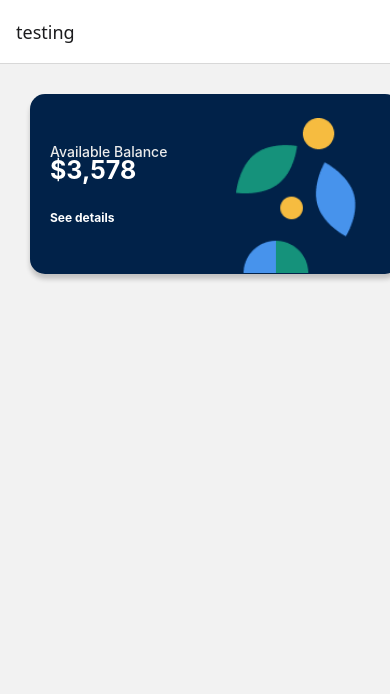
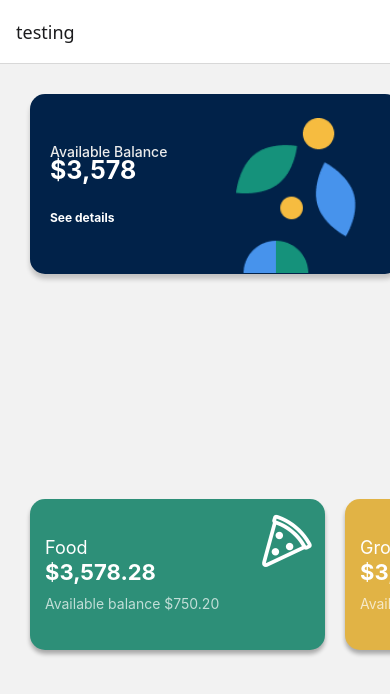
Before and after one commit to tariqahmaad/BudgetWise, a React Native app: screen /testing in a window 390 px wide. Shown: the top 694 px of the page. Built offline with nearby package versions, Linux system fonts and the light colour scheme.

Commit message:
reusable cards has been made

```diff
--- /dev/null
+++ b/Components/CategoryCards/SubCard.js
@@ -0,0 +1,55 @@
+import React from "react";
+import { View, Text, StyleSheet } from "react-native";
+import Ionicons from "react-native-vector-icons/Ionicons";
+
+const SubCard = ({ Category, amount, description, backgroundColor, iconName,rotation = '0deg'  }) => {
+  return (
+    <View style={[styles.card, { backgroundColor }]}>
+      <Ionicons name={iconName} size={60} color="white" style={[styles.icon, { transform: [{ rotate: rotation }] }]} />
+      <Text style={styles.Category}>{Category}</Text>
+      <Text style={styles.amount}>{amount}</Text>
+      {description && <Text style={styles.description}>{description}</Text>}
+    </View>
+  );
+};
+
+const styles = StyleSheet.create({
+  card: {
+    width: 295,
+    height: 151,
+    borderRadius: 15,
+    padding: 15,
+    alignItems: "flex-start",
+    justifyContent: "center",
+    marginHorizontal: 10,
+    elevation: 5,
+    shadowColor: "#000",
+    shadowOffset: { width: 0, height: 4 },
+    shadowOpacity: 0.3,
+    shadowRadius: 4,
+  },
+  icon: {
+    position: 'absolute',
+    top: 15,
+    right: 15,
+
+  },
+  Category: {
+    fontSize: 18,
+    fontWeight: "400",
+    color: "#fff",
+    marginBottom: 1,
+  },
+  amount: {
+    fontSize: 22,
+    fontWeight: "bold",
+    color: "#fff",
+  },
+  description: {
+    fontSize: 14,
+    color: "rgba(255, 255, 255, 0.7)",
+    marginTop: 10,
+  },
+});
+
+export default SubCard;
--- a/Screens/testingSCreen.js
+++ b/Screens/testingSCreen.js
@@ -1,41 +1,102 @@
-import React from 'react';
-import { View, ScrollView } from 'react-native';
+import React from "react";
+import { View, ScrollView, TouchableOpacity } from "react-native";
 import MainCard from "../Components/CategoryCards/MainCard";
+import SubCard from "../Components/CategoryCards/SubCard";
+import Ionicons from "react-native-vector-icons/Ionicons";
 
-const testingScreen = () => {
-  return(
+const testingScreen = ({ navigation }) => {
+  return (
+    <>
       <ScrollView
         horizontal
         showsHorizontalScrollIndicator={false}
-    style ={{flexDireaction: 'row', padding:20}}
+        style={{ flexDireaction: "row", padding: 20 }}
       >
         <MainCard
-     title='Available Balance'
-     amount='$3,578'
-     amountColor='white'
-     description='See details'
-     backgroundColor= "#012249"
-     Frame={require('../assets/card-animation1.png')}
+          title="Available Balance"
+          amount="$3,578"
+          amountColor="white"
+          description="See details"
+          backgroundColor="#012249"
+          Frame={require("../assets/card-animation1.png")}
         />
         <MainCard
-     title='Total Income'
-     amount='$3,578.00'
+          title="Total Income"
+          amount="$3,578.00"
           amountColor="lightgreen"
-     backgroundColor= "#2F2F42"
-     Frame={require('../assets/guy-animation.png')}
+          backgroundColor="#2F2F42"
+          Frame={require("../assets/guy-animation.png")}
           extraField={[
-      {label: 'Total Expenses', value: '$3,578.00',color:"#FF7C7C"},
+            { label: "Total Expenses", value: "$3,578.00", color: "#FF7C7C" },
           ]}
         />
         <MainCard
-     title='Total Saving'
-     amount='$0.00'
-     amountColor='white'
-     description='See details'
-     backgroundColor= "#AF7700"
-     Frame={require('../assets/money-animation.png')}
+          title="Total Saving"
+          amount="$0.00"
+          amountColor="white"
+          description="See details"
+          backgroundColor="#AF7700"
+          Frame={require("../assets/money-animation.png")}
+        />
+        <TouchableOpacity onPress={() => navigation.navigate("onboarding")}>
+          <MainCard
+            title="Current Debts"
+            amount="$17,769.88"
+            description="See details"
+            amountColor="white"
+            backgroundColor="#37474F"
+            Frame={require("../assets/debt-tracking-animation.png")}
+          />
+        </TouchableOpacity>
+      </ScrollView>
+
+      <ScrollView
+        horizontal
+        showsHorizontalScrollIndicator={false}
+        style={{ flexDireaction: "row", padding: 20 }}
+      >
+        <SubCard
+          Category="Food"
+          amount="$3,578.28"
+          description="Available balance $750.20"
+          backgroundColor="#2D8F78"
+          iconName="pizza-outline"
+          rotation="40deg"
+        />
+        <SubCard
+          Category="Groceries"
+          amount="$3,578.28"
+          description="Available balance $750.20"
+          backgroundColor="#E1B345"
+          iconName="basket-outline"
+        />
+
+        <SubCard
+          Category="Shopping"
+          amount="$3,578.28"
+          description="Available balance $750.20"
+          backgroundColor="#0D60C4"
+          iconName="bag-outline"
+        />
+
+        <SubCard
+          Category="Travel and vacation"
+          amount="$3,578.28"
+          description="Available balance $750.20"
+          backgroundColor="#0B2749"
+          iconName="airplane-outline"
+          rotation="-40deg"
+        />
+
+        <SubCard
+          Category="Bank Fees"
+          amount="$3,578.28"
+          description="Available balance $750.20"
+          backgroundColor="#1C4A3E"
+          iconName="business-outline"
         />
       </ScrollView>
-  )
-}
+    </>
+  );
+};
 export default testingScreen;
--- a/package.json
+++ b/package.json
@@ -24,6 +24,7 @@
     "react-native-onboarding-swiper": "^1.3.0",
     "react-native-safe-area-context": "4.12.0",
     "react-native-screens": "~4.4.0",
+    "react-native-vector-icons": "^10.2.0",
     "react-native-web": "~0.19.13"
   },
   "devDependencies": {
```
Also changed, not shown: Screens/onboardingScreen.js (line endings or trailing spaces), assets/debt-tracking-animation.png (added), 1 other file (tests, documents, lock files or other folders). Lines whose indentation alone changed are shown as unchanged.
